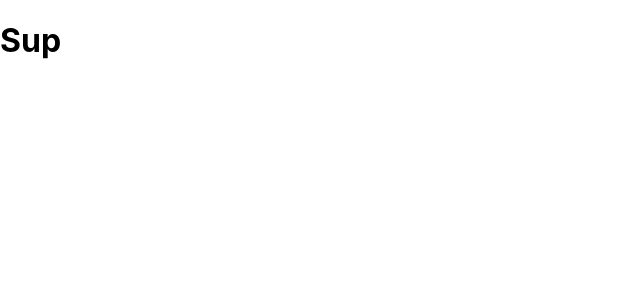
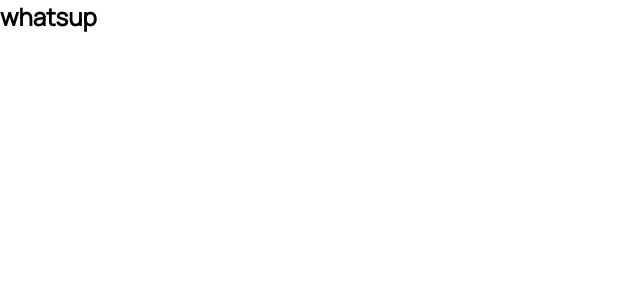
Before and after one commit to 5iveemmy/techinnover, a React (Create React App) app: page / in a window 1280 px wide. Shown: the top 300 px of the page, without its empty margins (0-640 px from the left). Built offline with nearby package versions, Linux system fonts and the light colour scheme.

Commit message:
change react version

```diff
--- a/public/index.html
+++ b/public/index.html
@@ -1,20 +1,21 @@
 <!DOCTYPE html>
 <html lang="en">
+
 <head>
   <meta charset="utf-8" />
   <link rel="icon" href="%PUBLIC_URL%/favicon.ico" />
   <meta name="viewport" content="width=device-width, initial-scale=1" />
   <meta name="theme-color" content="#000000" />
-    <meta
-      name="description"
-      content="Web site created using create-react-app"
-    />
+  <meta name="description" content="Web site created using create-react-app" />
   <link rel="apple-touch-icon" href="%PUBLIC_URL%/logo192.png" />
   <!--
       manifest.json provides metadata used when your web app is installed on a
       user's mobile device or desktop. See https://developers.google.com/web/fundamentals/web-app-manifest/
     -->
   <link rel="manifest" href="%PUBLIC_URL%/manifest.json" />
+  <link rel="preconnect" href="https://fonts.googleapis.com">
+  <link rel="preconnect" href="https://fonts.gstatic.com" crossorigin>
+  <link href="https://fonts.googleapis.com/css2?family=Manrope&display=swap" rel="stylesheet">
   <!--
       Notice the use of %PUBLIC_URL% in the tags above.
       It will be replaced with the URL of the `public` folder during the build.
@@ -26,6 +27,7 @@
     -->
   <title>React App</title>
 </head>
+
 <body>
   <noscript>You need to enable JavaScript to run this app.</noscript>
   <div id="root"></div>
@@ -40,4 +42,5 @@
       To create a production bundle, use `npm run build` or `yarn build`.
     -->
 </body>
+
 </html>
--- a/src/App.tsx
+++ b/src/App.tsx
@@ -1,10 +1,13 @@
 import React from "react";
+import Navbar from "./components/Navbar";
+import GlobalStyle from "./globalStyles";
 
 function App() {
   return (
-    <div className="App">
-      <h1>Sup</h1>
-    </div>
+    <>
+      <GlobalStyle />
+      <Navbar />
+    </>
   );
 }
 
--- a/src/components/Navbar.tsx
+++ b/src/components/Navbar.tsx
@@ -1,4 +1,14 @@
+import styled from "styled-components";
 import React from "react";
-import styled from "styled-components";
 
-const Nav = styled.div``;
+const Nav = styled.nav``;
+
+const Navbar = () => {
+  return (
+    <Nav>
+      <h1>whatsup</h1>
+    </Nav>
+  );
+};
+
+export default Navbar;
--- /dev/null
+++ b/src/globalStyles.ts
@@ -0,0 +1,26 @@
+import styled, { createGlobalStyle } from "styled-components";
+
+const GlobalStyle = createGlobalStyle`
+*{
+    box-sizing: border-box;
+    margin: 0;
+    padding: 0;
+    font-family: 'Manrope', sans-serif;
+}
+`;
+
+export const Container = styled.div`
+  z-index: 1;
+  width: 100%;
+  max-width: 1300px;
+  margin-right: auto;
+  margin-left: auto;
+  padding-left: 50px;
+  padding-right: 50px;
+  @media screen and (max-width: 475px) {
+    padding-right: 38px;
+    padding-left: 38px;
+  }
+`;
+
+export default GlobalStyle;
```
Also changed, not shown: package.json (+8 -8 lines), 1 other file (tests, documents, lock files or other folders). Lines whose indentation alone changed are shown as unchanged.
